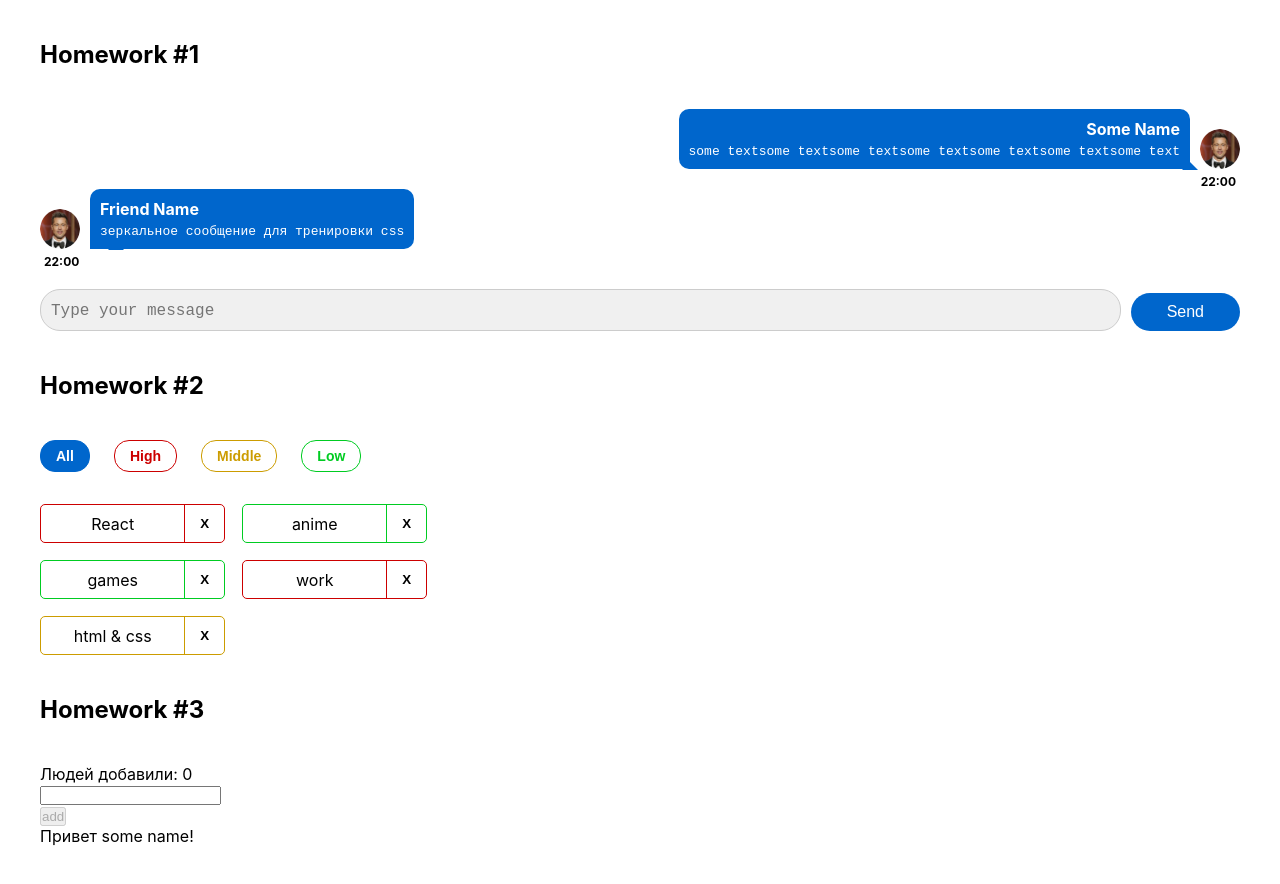
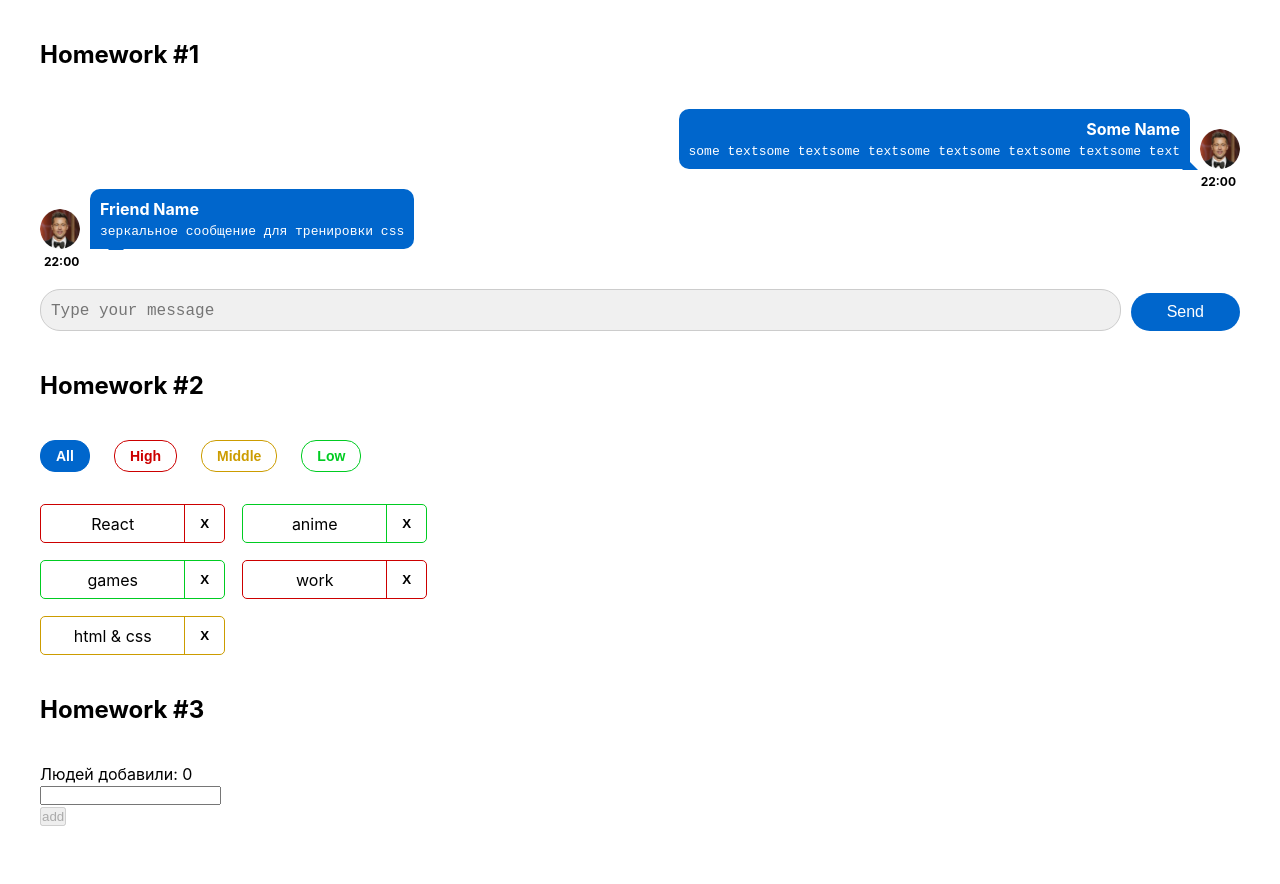
Before and after one commit to NikitaVlas/hw2, a React (Create React App) app: page / in a window 1280 px wide. Built offline with nearby package versions, Linux system fonts and the light colour scheme.

Commit message:
feat: logic part

```diff
--- a/src/s2-homeworks/hw03/Greeting.tsx
+++ b/src/s2-homeworks/hw03/Greeting.tsx
@@ -2,14 +2,14 @@ import React, {ChangeEvent, KeyboardEvent} from 'react'
 import s from './Greeting.module.css'
 
 type GreetingPropsType = {
-    name: any // need to fix any
-    setNameCallback: any // need to fix any
-    addUser: any // need to fix any
-    onBlur: any // need to fix any
-    onEnter: any // need to fix any
-    error: any // need to fix any
-    totalUsers: any // need to fix any
-    lastUserName?: any // need to fix any
+    name: string // need to fix any
+    setNameCallback: (e: ChangeEvent<HTMLInputElement>) => void // need to fix any
+    addUser: () => void // need to fix any
+    onBlur: () => void
+    onEnter: (e: KeyboardEvent<HTMLInputElement>) => void // need to fix any
+    error: string
+    totalUsers: number
+    lastUserName?: string
 }
 
 // презентационная компонента (для верстальщика)
@@ -25,7 +25,7 @@ const Greeting: React.FC<GreetingPropsType> = (
         lastUserName,
     } // деструктуризация пропсов
 ) => {
-    const inputClass = s.errorInput // need to fix with (?:)
+    const inputClass = error ? s.errorInput : '' // need to fix with (?:)
 
     return (
         <div id={'hw3-form'} className={s.greetingForm}>
--- a/src/s2-homeworks/hw03/GreetingContainer.tsx
+++ b/src/s2-homeworks/hw03/GreetingContainer.tsx
@@ -1,20 +1,37 @@
-import React, { ChangeEvent, KeyboardEvent, useState } from 'react'
+import React, {ChangeEvent, KeyboardEvent, useState} from 'react'
 import Greeting from './Greeting'
-import { UserType } from './HW3'
+import {UserType} from './HW3'
 
 type GreetingContainerPropsType = {
-    users: any // need to fix any
-    addUserCallback: any // need to fix any
+    users: UserType[] // need to fix any
+    addUserCallback: (name: string) => void // need to fix any
 }
 
-export const pureAddUser = (name: any, setError: any, setName: any, addUserCallback: any) => {
-    // если имя пустое - показать ошибку, иначе - добавить юзера и очистить инпут
+export const pureAddUser = (
+    name: string,
+    setError: (error: string) => void,
+    setName: (name: string) => void,
+    addUserCallback: (name: string) => void,
+) => {
+    if (name.trim() === "") {
+        setError('Name is empty')
+    } else {
+        addUserCallback(name.trim())
+        setName('')
+        setError('')
+    }// если имя пустое - показать ошибку, иначе - добавить юзера и очистить инпут
 }
 
-export const pureOnBlur = (name: any, setError: any) => { // если имя пустое - показать ошибку
+export const pureOnBlur = (name: string, setError: (error: string) => void) => { // если имя пустое - показать ошибку
+    if (name.trim() === "") {
+        setError('Name is empty')
+    }
 }
 
-export const pureOnEnter = (e: any, addUser: any) => { // если нажата кнопка Enter - добавить
+export const pureOnEnter = (e: KeyboardEvent<HTMLInputElement>, addUser: () => void) => { // если нажата кнопка Enter - добавить
+    if (e.key === 'Enter') {
+        addUser()
+    }
 }
 
 // более простой и понятный для новичков
@@ -22,17 +39,18 @@ export const pureOnEnter = (e: any, addUser: any) => { // если нажата
 
 // более современный и удобный для про :)
 const GreetingContainer: React.FC<GreetingContainerPropsType> = ({
-    users,
-    addUserCallback,
-}) => {
+                                                                     users,
+                                                                     addUserCallback,
+                                                                 }) => {
+
     // деструктуризация пропсов
-    const [name, setName] = useState<any>('') // need to fix any
-    const [error, setError] = useState<any>('') // need to fix any
+    const [name, setName] = useState<string>('') // need to fix any
+    const [error, setError] = useState<string>('') // need to fix any
 
-    const setNameCallback = (e: any) => { // need to fix any
-        setName('some name') // need to fix
+    const setNameCallback = (e: ChangeEvent<HTMLInputElement>) => { // need to fix any
+        setName(e.currentTarget.value) // need to fix
 
-        error && setError('')
+        if (error) setError('')
     }
     const addUser = () => {
         pureAddUser(name, setError, setName, addUserCallback)
@@ -46,8 +64,8 @@ const GreetingContainer: React.FC<GreetingContainerPropsType> = ({
         pureOnEnter(e, addUser)
     }
 
-    const totalUsers = 0 // need to fix
-    const lastUserName = 'some name' // need to fix
+    const totalUsers = users.length // need to fix
+    const lastUserName = totalUsers > 0 ? users[users.length -1].name : ""// need to fix
 
     return (
         <Greeting
--- a/src/s2-homeworks/hw03/HW3.tsx
+++ b/src/s2-homeworks/hw03/HW3.tsx
@@ -19,20 +19,22 @@ import GreetingContainer from './GreetingContainer'
 
 // types
 export type UserType = {
-    _id: any // need to fix any
-    name: any // need to fix any
+    _id: string // need to fix any
+    name: string // need to fix any
 }
 
-export const pureAddUserCallback = (name: any, setUsers: any, users: any) => { // need to fix any
-    const user = { // need to fix
+export const pureAddUserCallback = (name: string, setUsers: (users: UserType[]) => void, users: UserType[]) => { // need to fix any
+    const user = {
+        _id: v1(),
+        name    // need to fix
     }
     setUsers([...users, user])
 }
 
 const HW3 = () => {
-    const [users, setUsers] = useState<any>([]) // need to fix any
+    const [users, setUsers] = useState<UserType[]>([]) // need to fix any
 
-    const addUserCallback = (name: any) => { // need to fix any
+    const addUserCallback = (name: string) => { // need to fix any
         pureAddUserCallback(name, setUsers, users)
     }
 
```
